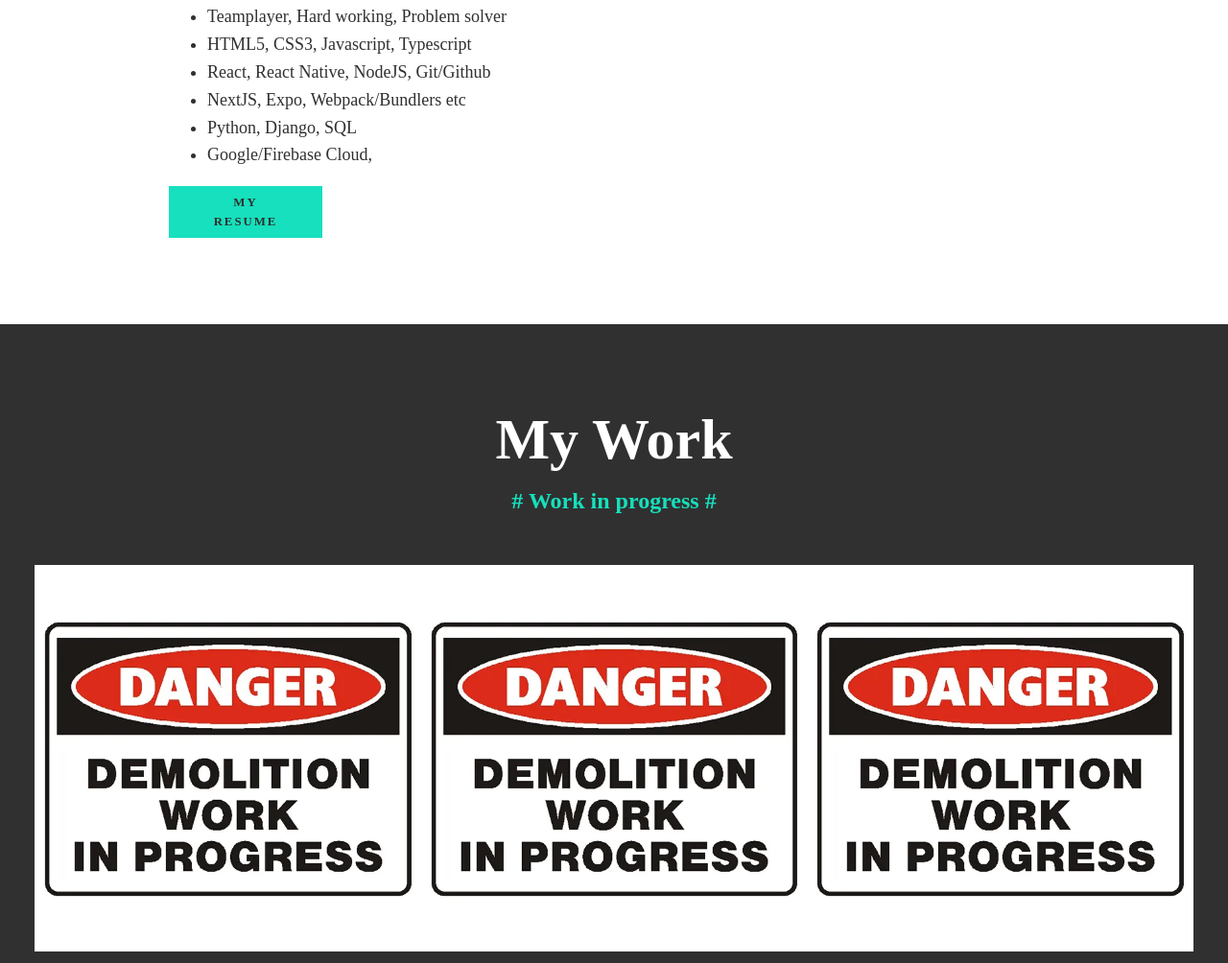
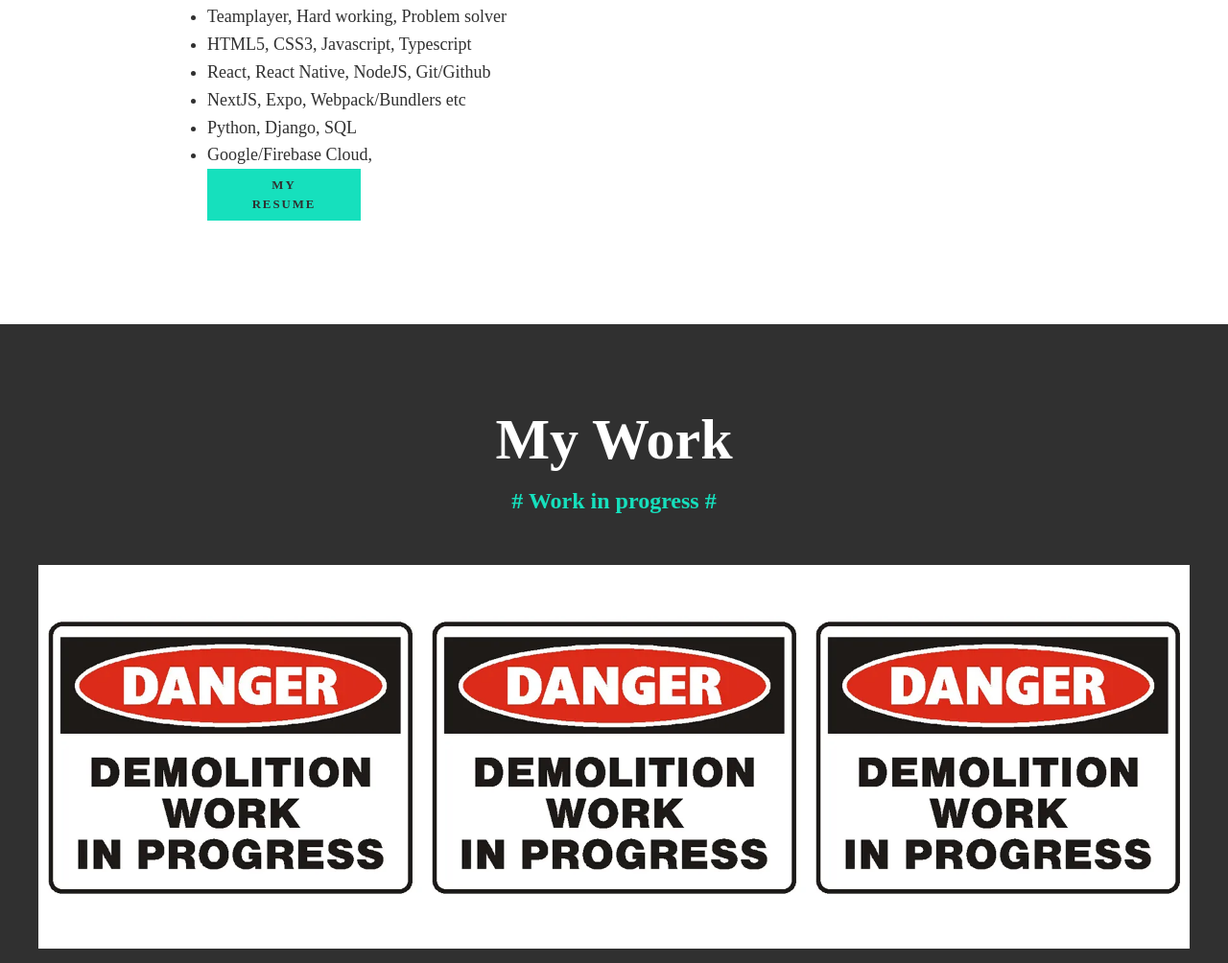
Before and after one commit to Gjersan/Gjersan.github.io, a plain HTML site: page index.html in a window 1280 px wide. Shown: the part 1628-2632 px from the top of the page at 96% size. Drawn offline with nearby package versions, Linux system fonts and the light colour scheme.

Commit message:
fix my-work section

```diff
--- a/css/style.css
+++ b/css/style.css
@@ -374,8 +374,9 @@ header {
 }
 
 .about-me .btn {
+    align-self: center;
     text-align: center;
-    width: 10rem;
+    max-width: 10rem;
 }
 
 @media (min-width: 600px) {
@@ -425,8 +426,10 @@ header {
 }
 
 .portfolio {
+    margin: 0 auto;
     display: grid;
     grid-template-columns: repeat(auto-fit, minmax(300px, 1fr));
+    max-width: 1200px;
 }
 
 .portfolio__item {
--- a/index.html
+++ b/index.html
@@ -90,10 +90,10 @@
                 <li>NextJS, Expo, Webpack/Bundlers etc</li>
                 <li>Python, Django, SQL</li>
                 <li>Google/Firebase Cloud,</li>
+                <a class="btn" aria-disabled="true" href="">My resume</a>
             </ul>
         </div>
         <img src="/img/image1.jpg" alt="Andreas walking on beach" class="about-me__img">
-        <a class="btn" aria-disabled="true" href="">My resume</a>
     </section>
 
     <!-- My work -->
```
